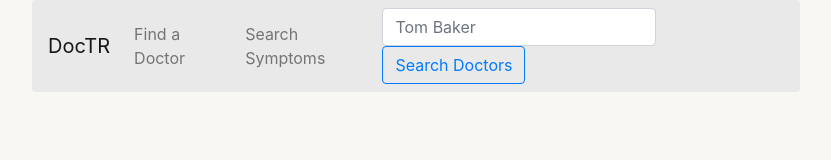
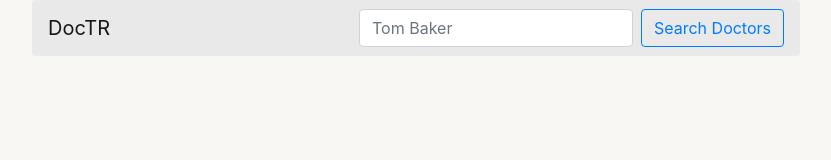
Before and after one commit to FluentZap/DocTR, a website built with webpack: page src/index.html in a window 1280 px wide. Shown: the top 160 px of the page, without its empty margins (224-1055 px from the left). Built offline with nearby package versions, Linux system fonts and the light colour scheme; no server answers.

Commit message:
remove unused menu items

```diff
--- a/src/index.html
+++ b/src/index.html
@@ -18,12 +18,6 @@
 
         <div class="collapse navbar-collapse" id="navbarSupportedContent">
             <ul class="navbar-nav mr-auto">
-                <li class="nav-item">
-                    <a class="nav-link" href="#">Find a Doctor<span class="sr-only">(current)</span></a>
-                </li>
-                <li class="nav-item">
-                    <a class="nav-link" href="#">Search Symptoms</a>
-                </li>
             </ul>
             <form id="search-form" class="form-inline my-2 my-lg-0">
                 <input id="search-value" class="form-control mr-sm-2" type="search" placeholder="Tom Baker" aria-label="Search">
```
Also changed, not shown: README.md (added).
